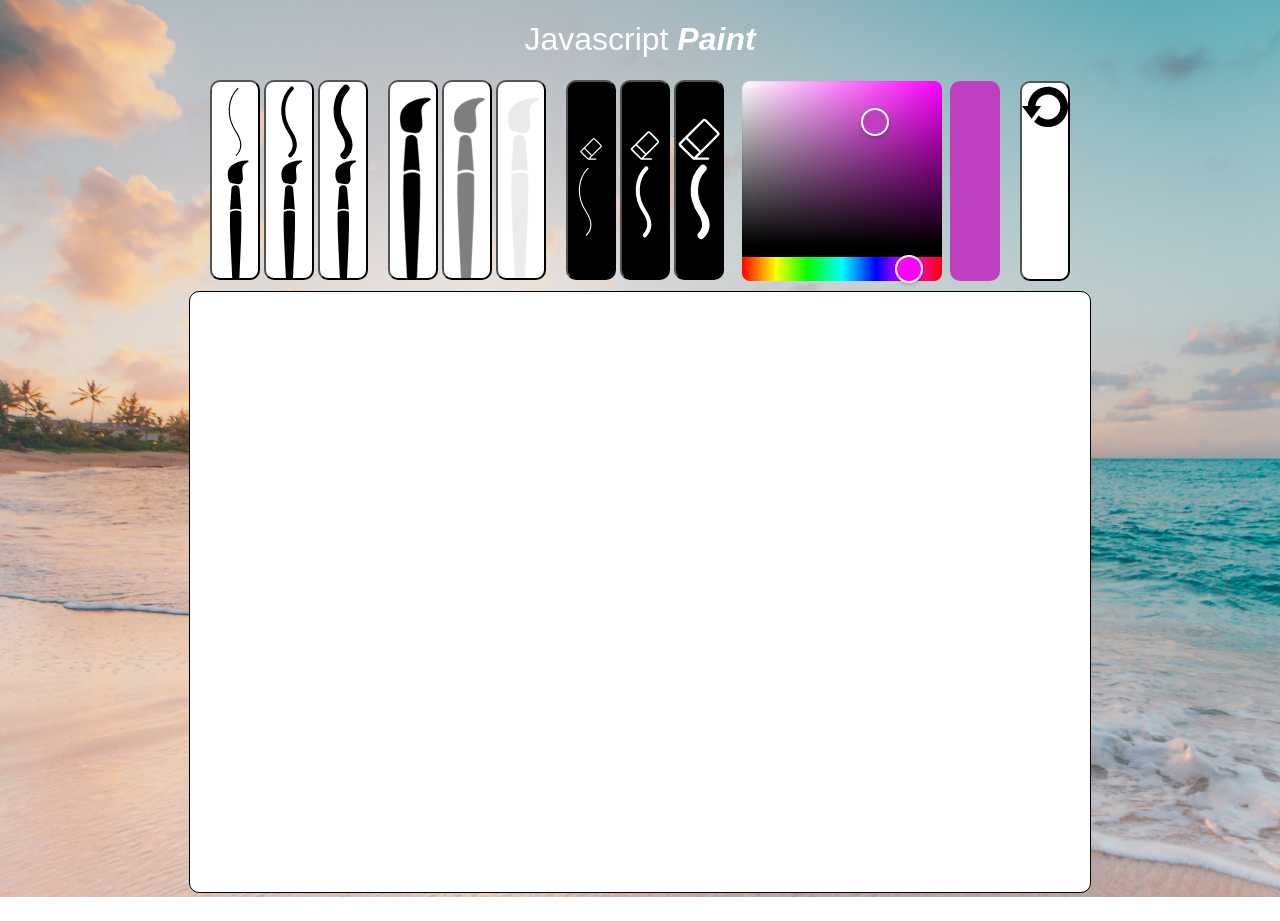
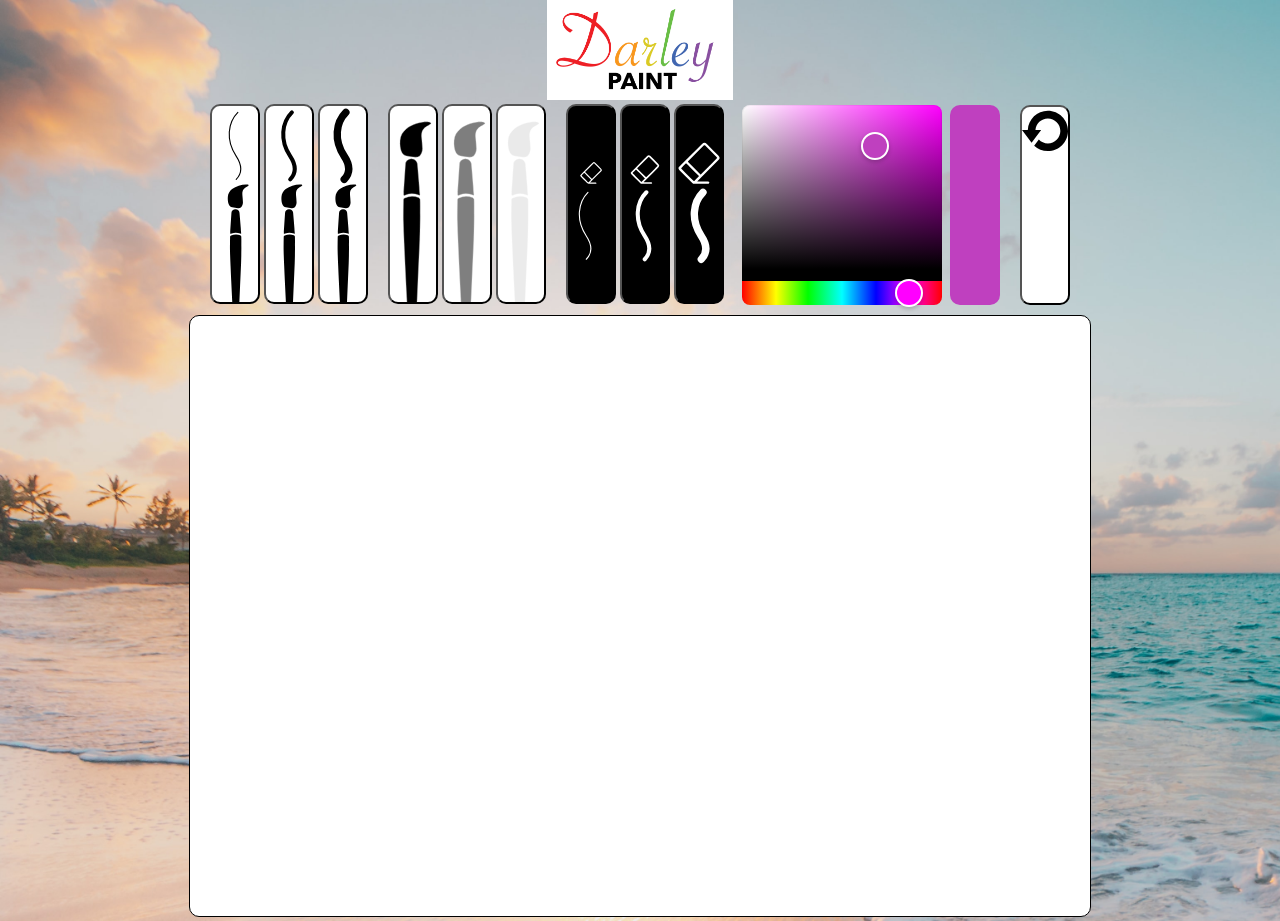
Before and after one commit to kashchei23/paint, a React (Create React App) app: page / in a window 1280 px wide. Before the commit the page ends 897 px from the top, so only its background shows below. Built offline with nearby package versions, Linux system fonts and the light colour scheme.

Commit message:
fixed eraser tranparency, new image for header

```diff
--- a/src/App.css
+++ b/src/App.css
@@ -4,10 +4,9 @@
   color: white;
 }
 
-.thin-font{
-  font-weight: 200;
+.title {
+  height: 100px;
 }
-
 .color-picker-container {
   display: flex;
   align-items: flex-end;
--- a/src/components/Eraser.js
+++ b/src/components/Eraser.js
@@ -2,22 +2,26 @@ import React, { useState, useEffect } from 'react';
 import { useDispatch } from 'react-redux';
 import { changeThickness } from '../redux/ActionCreator';
 import { changeColor } from '../redux/ActionCreator';
-import Eraser_1 from '../images/Eraser_1.svg';
+import { changeTransparency } from '../redux/ActionCreator';
 
 function EraserComponent() {
 
     const [thickness, setThickness] = useState(2);
     const [color, setColor] = useState("#FFFFFF");
+    const [transparency, setTransparency] = useState(1);
     const dispatch = useDispatch()
+
 
     useEffect(() => {
       dispatch(changeThickness(thickness));
       dispatch(changeColor(color));
+      dispatch(changeTransparency(transparency))
     })
 
     const handleClick = (e) => {
       setThickness(e.target.value);
       setColor("#FFFFFF");
+      setTransparency(1);
     };
 
   return (
--- a/src/components/Header.js
+++ b/src/components/Header.js
@@ -1,9 +1,10 @@
 import React from "react";
+import Title from '../images/Darley Paint.png'
 
 const Header = () => {
   return (
     <div>
-      <h1><span className="thin-font">Javascript</span> <i>Paint</i></h1>
+      <img className="title" src={Title} alt="DarLey Paint"/>
     </div>
   )
 }
--- a/src/index.css
+++ b/src/index.css
@@ -6,8 +6,8 @@ body {
   -webkit-font-smoothing: antialiased;
   -moz-osx-font-smoothing: grayscale;
   background-image: url('./images/beach.jpg');
-  background-size: 120%;
-  background-repeat: no-repeat;
+  background-size: 150%;
+
 }
 
 code {
```
Also changed, not shown: src/images/Darley Paint.png (added).
